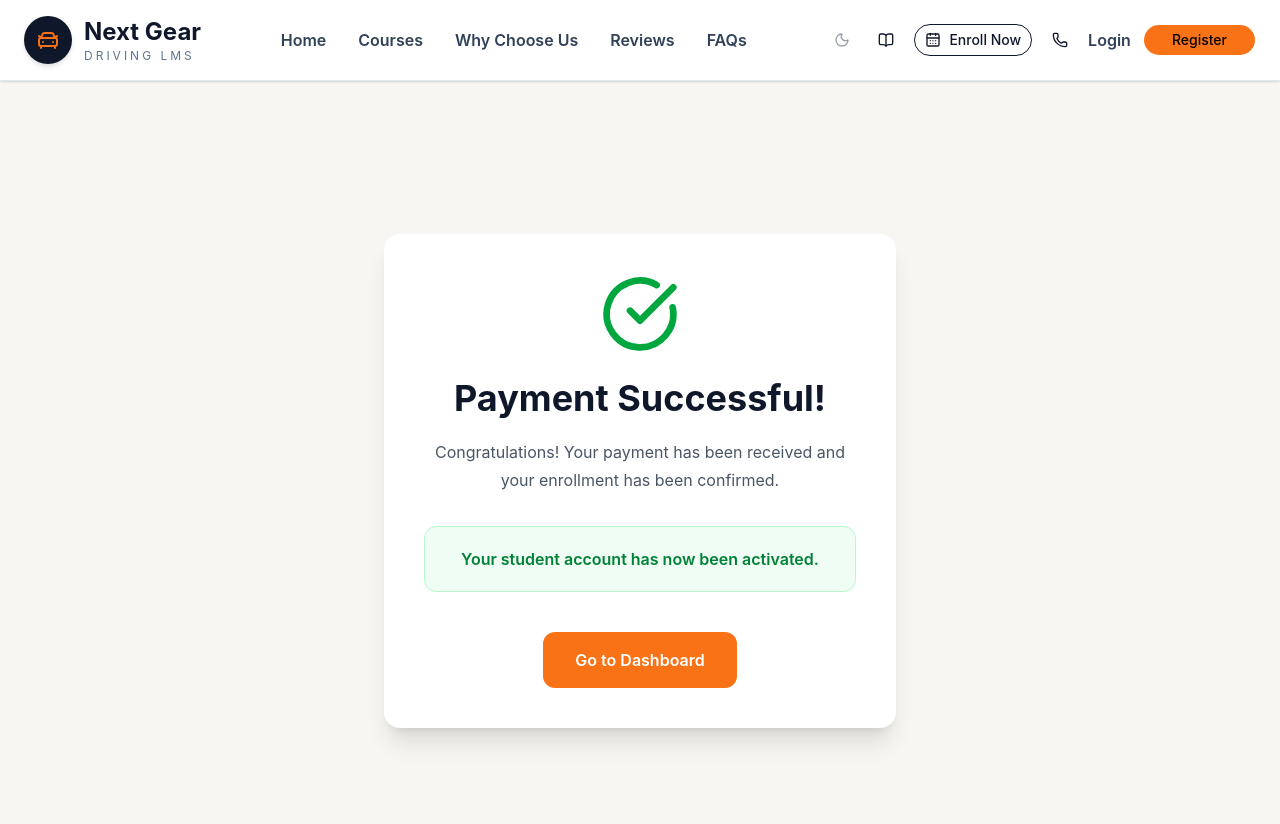
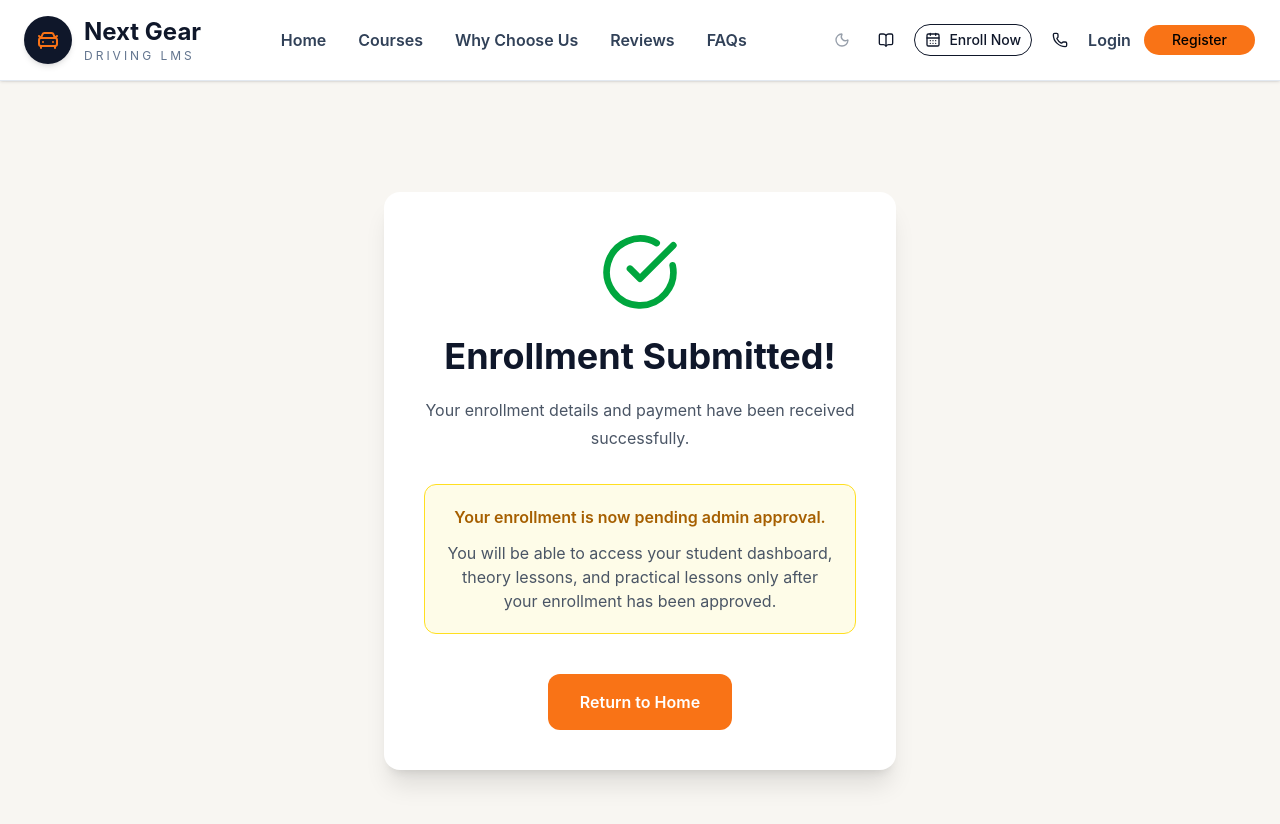
Before and after one commit to derrickweru73/next-gear-driving, a React (Vite) app: page /payment-success in a window 1280 px wide. Shown: the top 824 px of the page. Built offline with nearby package versions, Linux system fonts and the light colour scheme.

Commit message:
fix: update new changes

```diff
--- a/src/components/ProtectedRoute.jsx
+++ b/src/components/ProtectedRoute.jsx
@@ -2,16 +2,15 @@ import { Navigate } from "react-router-dom";
  import { useAuth } from "@/context/AuthContext";
 
  const ProtectedRoute = ({ children }) => {
-  const { isAuthenticated } = useAuth();
+   const { user } = useAuth();
 
-  const paymentCompleted = localStorage.getItem("paymentCompleted") === "true";
-
-  if (!isAuthenticated) {
+   // Not logged in
+   if (!user) {
      return <Navigate to="/login" replace />;
    }
 
-  // Prevent access to dashboard until payment is completed
-  if (!paymentCompleted) {
+   // Student not yet approved
+   if (user.role === "student" && !user.enrolled) {
      return <Navigate to="/enrollment" replace />;
    }
 
--- a/src/pages/AdminDashboard.jsx
+++ b/src/pages/AdminDashboard.jsx
@@ -33,12 +33,14 @@ const AdminDashboard = () => {
 
    const approveStudent = async (id) => {
      try {
-       await axios.put(
+       await axios.patch(
          `https://6a5608ffb17de7bebbddbc73.mockapi.io/api/users/${id}`,
          {
            enrolled: true,
          },
        );
+
+       alert("Student approved successfully")
 
        loadStudents(); // refresh students list
      } catch (error) {
--- a/src/pages/Login.jsx
+++ b/src/pages/Login.jsx
@@ -50,7 +50,11 @@ const Login = () => {
 
        switch (user.role) {
          case "student":
-          navigate("/");
+           if (!user.enrolled) {
+             navigate("/pending-enrollment");
+           } else {
+             navigate("/student-dashboard");
+           }
            break;
 
          case "instructor":
--- a/src/pages/PaymentSuccess.jsx
+++ b/src/pages/PaymentSuccess.jsx
@@ -8,25 +8,29 @@ const PaymentSuccess = () => {
         <CheckCircle className="mx-auto text-green-600 mb-6" size={80} />
 
         <h1 className="text-4xl font-bold text-[#0F172A]">
-          Payment Successful!
+          Enrollment Submitted!
         </h1>
 
         <p className="text-gray-600 mt-5 leading-7">
-          Congratulations! Your payment has been received and your enrollment
-          has been confirmed.
+          Your enrollment details and payment have been received successfully.
         </p>
 
-        <div className="mt-8 bg-green-50 border border-green-200 rounded-xl p-5">
-          <p className="text-green-700 font-semibold">
-            Your student account has now been activated.
+        <div className="mt-8 bg-yellow-50 border border-yellow-300 rounded-xl p-5">
+          <p className="text-yellow-700 font-semibold">
+            Your enrollment is now pending admin approval.
+          </p>
+
+          <p className="text-gray-600 mt-3">
+            You will be able to access your student dashboard, theory lessons,
+            and practical lessons only after your enrollment has been approved.
           </p>
         </div>
 
         <Link
-          to="/student-dashboard"
+          to="/"
           className="inline-block mt-10 bg-[#F97316] hover:bg-orange-600 text-white px-8 py-4 rounded-xl font-semibold"
         >
-          Go to Dashboard
+          Return to Home
         </Link>
       </div>
     </div>
--- a/src/pages/Register.jsx
+++ b/src/pages/Register.jsx
@@ -60,16 +60,16 @@ const Register = () => {
          phone: formData.phone,
          password: formData.password,
          role: "student",
+
+         enrolled: false,
+         bookingCompleted: false,
+         paymentCompleted: false,
+         activity: ["Account created"],
        };
 
        const user = await registerUser(newUser);
 
        // Save registered students for Admin Dashboard
-       const students = JSON.parse(localStorage.getItem("students")) || [];
-
-       students.push(newUser);
-
-       localStorage.setItem("students", JSON.stringify(students));
 
        login(user);
 
```
Lines whose indentation alone changed are shown as unchanged.
